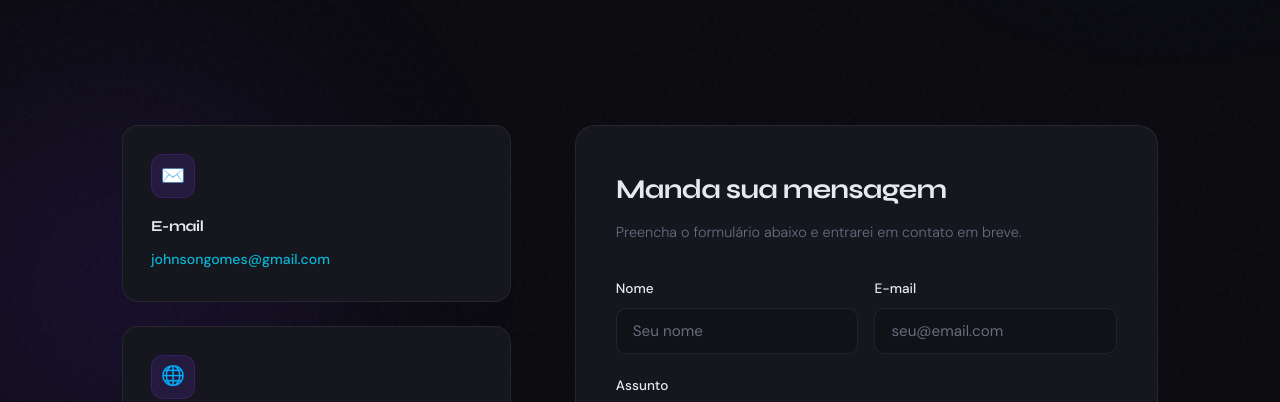
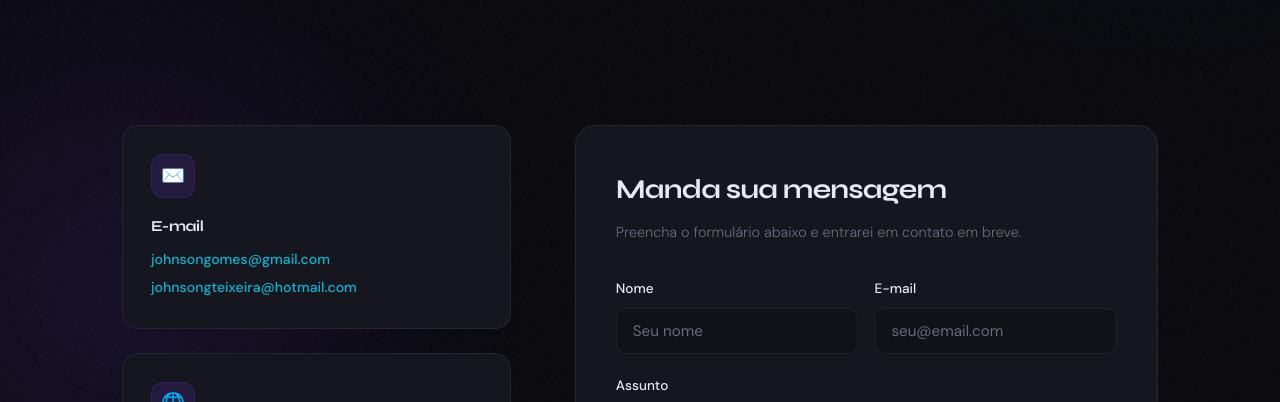
Before and after one commit to johnsongomes/meu-primeiro-portifolio, a website with bundled scripts: page pages/contato.html in a window 1280 px wide. Shown: the part 395-797 px from the top of the page. Built offline with nearby package versions, Linux system fonts and the light colour scheme; a script that the page names is missing.

Commit message:
Update contato.html

```diff
--- a/pages/contato.html
+++ b/pages/contato.html
@@ -249,6 +249,7 @@
             <div class="info-block-icon">✉️</div>
             <h3>E-mail</h3>
             <a href="mailto:johnsongomes@gmail.com">johnsongomes@gmail.com</a>
+            <a href="mailto:johnsongteixeira@hotmail.com">johnsongteixeira@hotmail.com</a>
           </div>
 
           <div class="info-block fade-up" style="transition-delay:0.1s">
```
